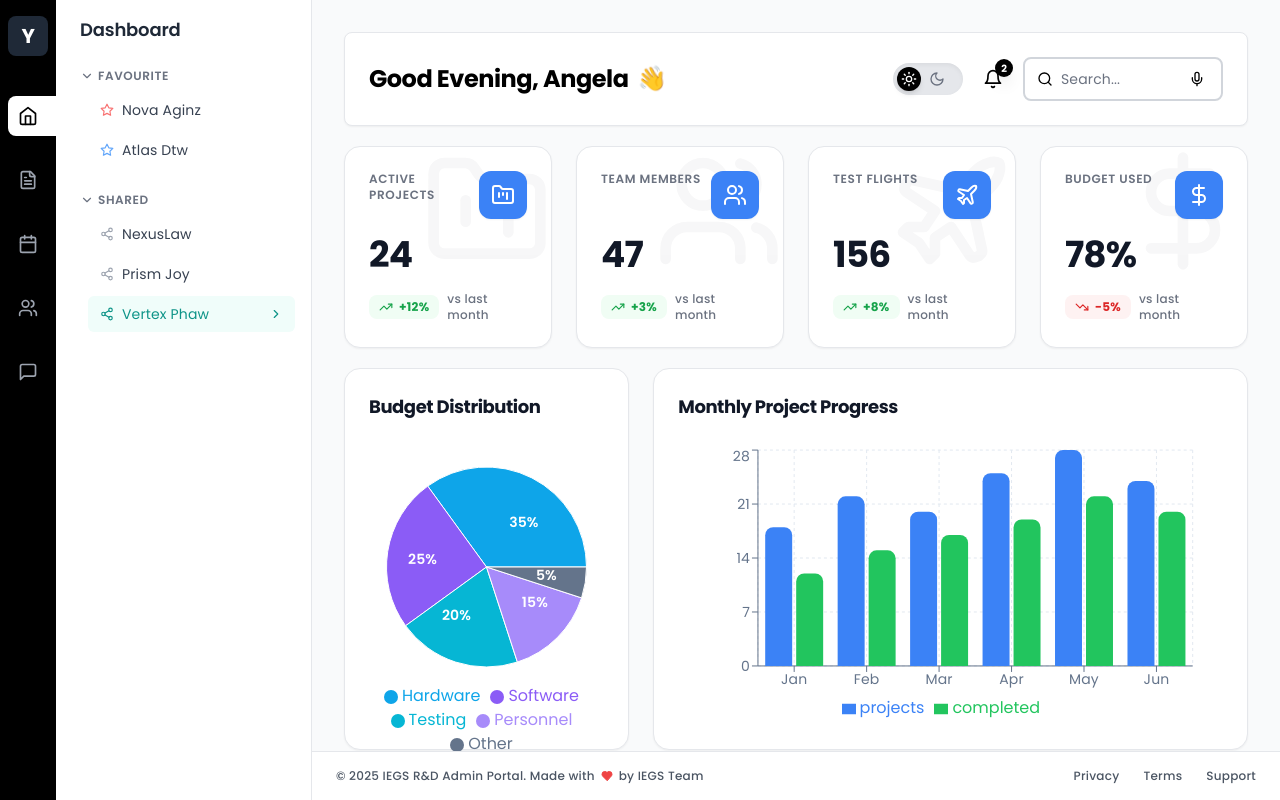
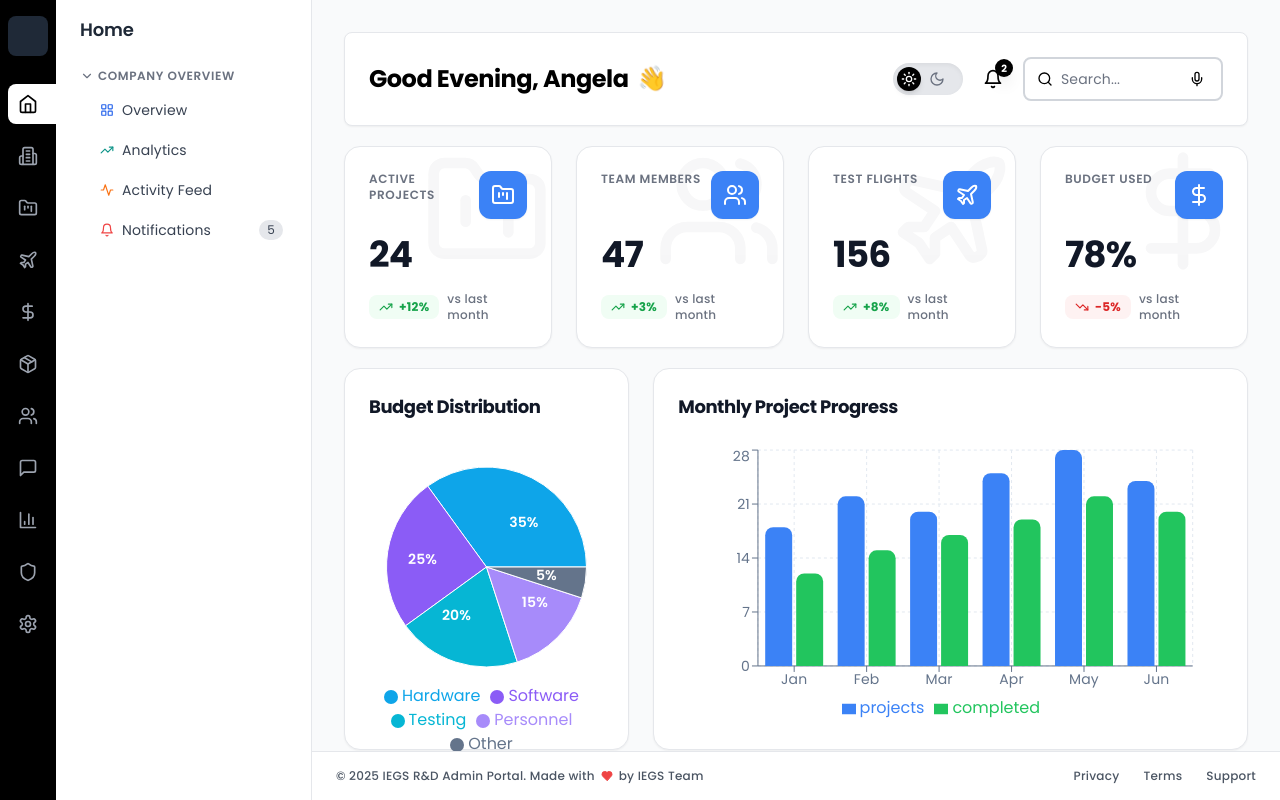
Before and after one commit to dotpyScript/iegs_rnd, a React (Vite) app: page / in a window 1280 px wide. Built offline with nearby package versions, Linux system fonts and the light colour scheme.

Commit message:
integrating changes to the side bar with relevant links

```diff
--- a/src/components/layout/Sidebar.jsx
+++ b/src/components/layout/Sidebar.jsx
@@ -1,6 +1,17 @@
 import { useState, useContext } from 'react';
 import { motion, AnimatePresence } from 'framer-motion';
-import { Home, FileText, Calendar, Users, MessageSquare, ChevronDown, ChevronRight, Star, Share2, Hash, CheckSquare, FolderKanban, Clock, Bell } from 'lucide-react';
+import {
+  Home, Building2, FolderKanban, Plane, DollarSign, Package, Users,
+  MessageSquare, BarChart3, Shield, Settings, ChevronDown, ChevronRight,
+  LayoutGrid, TrendingUp, Activity, Bell, Cog, Globe, Ruler, FileText,
+  Briefcase, UserCircle, Cpu, ShoppingCart, Truck, ClipboardList,
+  Calendar, CheckSquare, Clock, Target, FilePlus, PlaneTakeoff, Camera,
+  TestTube, Upload, Wallet, Receipt, CreditCard, Coins, Building,
+  Banknote, Box, Wrench, Battery, AlertTriangle, Plus, Store,
+  UserPlus, CalendarDays, TrendingDown, Mail, Folder, Send,
+  BarChart2, Download, Link, UserCog, Lock, Layers, Key, BookOpen,
+  Archive, Moon, Languages, BellRing, Trash2, LogOut
+} from 'lucide-react';
 import { ThemeContext } from '../../context/ThemeContext';
 
 const Sidebar = () => {
@@ -8,12 +19,17 @@ const Sidebar = () => {
   const isDarkMode = theme === 'dark';
   const [activeMenu, setActiveMenu] = useState('home');
   const [expandedSections, setExpandedSections] = useState({
-    favourite: true,
-    shared: true,
-    vertexPhaw: true,
+    home: true,
+    departments: true,
     projects: true,
-    myProjects: true,
-    team: true
+    drone: true,
+    accounting: true,
+    inventory: true,
+    hr: true,
+    communication: true,
+    reports: true,
+    admin: true,
+    settings: true
   });
 
   const toggleSection = (section) => {
@@ -23,130 +39,195 @@ const Sidebar = () => {
     }));
   };
 
-  // Menu content for each icon
+  // IEGS Admin Sidebar Menu Content
   const menuContent = {
     home: {
-      title: 'Dashboard',
+      title: 'Home',
       sections: [
         {
-          id: 'favourite',
-          label: 'FAVOURITE',
+          id: 'home',
+          label: 'COMPANY OVERVIEW',
           items: [
-            { icon: Star, label: 'Nova Aginz', color: 'text-red-400' },
-            { icon: Star, label: 'Atlas Dtw', color: 'text-blue-400' }
+            { icon: LayoutGrid, label: 'Overview', color: 'text-blue-600' },
+            { icon: TrendingUp, label: 'Analytics', color: 'text-teal-600' },
+            { icon: Activity, label: 'Activity Feed', color: 'text-orange-500' },
+            { icon: Bell, label: 'Notifications', color: 'text-red-500', badge: '5' },
+          ]
+        }
       ]
     },
+    departments: {
+      title: 'Departments',
+      sections: [
         {
-          id: 'shared',
-          label: 'SHARED',
+          id: 'departments',
+          label: 'DEPARTMENT DASHBOARDS',
           items: [
-            { icon: Share2, label: 'NexusLaw', color: 'text-gray-400' },
-            { icon: Share2, label: 'Prism Joy', color: 'text-gray-400' },
-            {
-              icon: Share2,
-              label: 'Vertex Phaw',
-              color: 'text-teal-600',
-              active: true,
-              submenu: [
-                { icon: Hash, label: 'Mobile app' },
-                { icon: Hash, label: 'Website' },
-                { icon: Hash, label: 'Logo Design' },
-                { icon: Hash, label: '3D Design' },
-                { icon: Hash, label: 'Wireframe' }
-              ]
-            }
+            { icon: Cog, label: 'R&D Department', color: 'text-purple-600' },
+            { icon: Globe, label: 'GIS Department', color: 'text-green-600' },
+            { icon: Ruler, label: 'Survey Department', color: 'text-blue-500' },
+            { icon: FileText, label: 'Accounting Department', color: 'text-emerald-600' },
+            { icon: Briefcase, label: 'Engineering Division', color: 'text-indigo-600' },
+            { icon: UserCircle, label: 'HR Department', color: 'text-pink-600' },
+            { icon: Cpu, label: 'IT & Systems', color: 'text-cyan-600' },
+            { icon: ShoppingCart, label: 'Procurement & Logistics', color: 'text-amber-600' }
           ]
         }
       ]
     },
     projects: {
-      title: 'Projects',
+      title: 'Projects & Tasks',
       sections: [
         {
           id: 'projects',
-          label: 'ALL PROJECTS',
+          label: 'PROJECT MANAGEMENT',
           items: [
-            { icon: FolderKanban, label: 'Active Projects', badge: '12', color: 'text-teal-600' },
-            { icon: Clock, label: 'In Progress', badge: '8', color: 'text-orange-500' },
-            { icon: CheckSquare, label: 'Completed', badge: '24', color: 'text-green-500' }
-          ]
-        },
-        {
-          id: 'myProjects',
-          label: 'MY PROJECTS',
-          items: [
-            { icon: Hash, label: 'E-commerce Website', color: 'text-purple-500' },
-            { icon: Hash, label: 'Mobile Banking App', color: 'text-blue-500' },
-            { icon: Hash, label: 'Dashboard Redesign', color: 'text-pink-500' }
+            { icon: Folder, label: 'All Projects', color: 'text-blue-600' },
+            { icon: Calendar, label: 'Active Projects', color: 'text-green-600', badge: '12' },
+            { icon: Clock, label: 'Pending / Upcoming', color: 'text-yellow-600', badge: '8' },
+            { icon: CheckSquare, label: 'Completed Projects', color: 'text-gray-600', badge: '24' },
+            { icon: Users, label: 'Assigned Teams', color: 'text-purple-600' },
+            { icon: Target, label: 'Milestones & Deliverables', color: 'text-orange-600' },
+            { icon: FilePlus, label: 'Create New Project', color: 'text-teal-600' }
           ]
         }
       ]
     },
-    calendar: {
-      title: 'Calendar',
+    drone: {
+      title: 'Drone Operations',
       sections: [
         {
-          id: 'events',
-          label: 'UPCOMING EVENTS',
+          id: 'drone',
+          label: 'UAV DATA & ANALYTICS',
           items: [
-            { icon: Calendar, label: 'Team Meetings', badge: '3', color: 'text-orange-500' },
-            { icon: Clock, label: 'Deadlines', badge: '5', color: 'text-red-500' },
-            { icon: Bell, label: 'Reminders', badge: '7', color: 'text-blue-500' }
-          ]
-        },
-        {
-          id: 'myCalendar',
-          label: 'MY CALENDAR',
-          items: [
-            { icon: Hash, label: 'Designer team meeting', color: 'text-orange-400' },
-            { icon: Hash, label: 'Developer team meeting', color: 'text-teal-500' },
-            { icon: Hash, label: 'Client presentation', color: 'text-purple-500' }
+            { icon: PlaneTakeoff, label: 'Flight Logs', color: 'text-sky-600' },
+            { icon: BarChart3, label: 'Telemetry Analytics', color: 'text-blue-600' },
+            { icon: Camera, label: 'Flight Media', color: 'text-purple-600' },
+            { icon: TestTube, label: 'Test Reports', color: 'text-green-600' },
+            { icon: Upload, label: 'Upload Flight Data', color: 'text-orange-600' }
           ]
         }
       ]
     },
-    team: {
-      title: 'Team',
+    accounting: {
+      title: 'Accounting & Finance',
       sections: [
         {
-          id: 'team',
-          label: 'TEAM MEMBERS',
+          id: 'accounting',
+          label: 'FINANCIAL MANAGEMENT',
           items: [
-            { icon: Users, label: 'Developers', badge: '8', color: 'text-teal-600' },
-            { icon: Users, label: 'Designers', badge: '5', color: 'text-orange-500' },
-            { icon: Users, label: 'Project Managers', badge: '3', color: 'text-purple-500' }
-          ]
-        },
-        {
-          id: 'departments',
-          label: 'DEPARTMENTS',
-          items: [
-            { icon: Hash, label: 'Engineering', color: 'text-blue-500' },
-            { icon: Hash, label: 'Design', color: 'text-pink-500' },
-            { icon: Hash, label: 'Marketing', color: 'text-green-500' }
+            { icon: Wallet, label: 'Overview', color: 'text-emerald-600' },
+            { icon: TrendingDown, label: 'Expenditures', color: 'text-red-600' },
+            { icon: Receipt, label: 'Invoices & Receipts', color: 'text-blue-600' },
+            { icon: FileText, label: 'Expense Categories', color: 'text-indigo-600' },
+            { icon: Coins, label: 'Fund Requests', color: 'text-yellow-600' },
+            { icon: Building, label: 'Departmental Budgets', color: 'text-purple-600' },
+            { icon: Banknote, label: 'Payments & Payroll', color: 'text-green-600' }
           ]
         }
       ]
     },
-    messages: {
-      title: 'Messages',
+    inventory: {
+      title: 'Inventory & Assets',
       sections: [
         {
-          id: 'messages',
-          label: 'CONVERSATIONS',
+          id: 'inventory',
+          label: 'INVENTORY MANAGEMENT',
           items: [
-            { icon: MessageSquare, label: 'Direct Messages', badge: '12', color: 'text-blue-500' },
-            { icon: Users, label: 'Team Chats', badge: '5', color: 'text-teal-500' },
-            { icon: Bell, label: 'Mentions', badge: '3', color: 'text-red-500' }
+            { icon: Box, label: 'Inventory Overview', color: 'text-blue-600' },
+            { icon: Wrench, label: 'Equipment & Hardware', color: 'text-gray-600' },
+            { icon: Battery, label: 'Consumables & Parts', color: 'text-green-600' },
+            { icon: ClipboardList, label: 'Procurement Requests', color: 'text-orange-600' },
+            { icon: AlertTriangle, label: 'Low Stock Alerts', color: 'text-red-600', badge: '3' },
+            { icon: Plus, label: 'Add Inventory Item', color: 'text-teal-600' },
+            { icon: Store, label: 'Vendors & Suppliers', color: 'text-purple-600' }
+          ]
+        }
       ]
     },
+    hr: {
+      title: 'Human Resources',
+      sections: [
         {
-          id: 'channels',
-          label: 'CHANNELS',
+          id: 'hr',
+          label: 'STAFF MANAGEMENT',
           items: [
-            { icon: Hash, label: 'general', color: 'text-gray-500' },
-            { icon: Hash, label: 'development', color: 'text-teal-500' },
-            { icon: Hash, label: 'design', color: 'text-orange-500' }
+            { icon: Users, label: 'Employee Directory', color: 'text-blue-600' },
+            { icon: Building2, label: 'Departments & Roles', color: 'text-purple-600' },
+            { icon: CalendarDays, label: 'Attendance & Leave', color: 'text-green-600' },
+            { icon: BarChart2, label: 'Performance Reports', color: 'text-orange-600' },
+            { icon: DollarSign, label: 'Payroll & Salary Info', color: 'text-emerald-600' },
+            { icon: UserPlus, label: 'Add New Employee', color: 'text-teal-600' }
+          ]
+        }
+      ]
+    },
+    communication: {
+      title: 'Communication Hub',
+      sections: [
+        {
+          id: 'communication',
+          label: 'COLLABORATION TOOLS',
+          items: [
+            { icon: MessageSquare, label: 'Chat', color: 'text-blue-600', badge: '9' },
+            { icon: Bell, label: 'Announcements', color: 'text-red-600' },
+            { icon: Calendar, label: 'Meeting Scheduler', color: 'text-purple-600' },
+            { icon: Folder, label: 'Shared Files', color: 'text-gray-600' },
+            { icon: Send, label: 'Email Broadcasts', color: 'text-teal-600' }
+          ]
+        }
+      ]
+    },
+    reports: {
+      title: 'Reports & Analytics',
+      sections: [
+        {
+          id: 'reports',
+          label: 'DATA VISUALIZATION',
+          items: [
+            { icon: BarChart3, label: 'Reports Overview', color: 'text-blue-600' },
+            { icon: Building2, label: 'Department Reports', color: 'text-purple-600' },
+            { icon: DollarSign, label: 'Financial Reports', color: 'text-green-600' },
+            { icon: FolderKanban, label: 'Project Performance', color: 'text-orange-600' },
+            { icon: Plane, label: 'Drone Analytics', color: 'text-sky-600' },
+            { icon: Download, label: 'Export Reports', color: 'text-gray-600' },
+            { icon: Link, label: 'Sync to Main Portal', color: 'text-teal-600' }
+          ]
+        }
+      ]
+    },
+    admin: {
+      title: 'Administration',
+      sections: [
+        {
+          id: 'admin',
+          label: 'SYSTEM ADMINISTRATION',
+          items: [
+            { icon: UserCog, label: 'User Management', color: 'text-blue-600' },
+            { icon: Shield, label: 'Roles & Permissions', color: 'text-purple-600' },
+            { icon: Building2, label: 'Organization Structure', color: 'text-gray-600' },
+            { icon: Lock, label: 'Authentication & Security', color: 'text-red-600' },
+            { icon: Cog, label: 'System Configurations', color: 'text-orange-600' },
+            { icon: Layers, label: 'Integrations', color: 'text-teal-600' },
+            { icon: BookOpen, label: 'Audit Logs', color: 'text-indigo-600' },
+            { icon: Archive, label: 'Backups & Data Recovery', color: 'text-green-600' }
+          ]
+        }
+      ]
+    },
+    settings: {
+      title: 'Settings',
+      sections: [
+        {
+          id: 'settings',
+          label: 'USER PREFERENCES',
+          items: [
+            { icon: Moon, label: 'Theme', color: 'text-indigo-600' },
+            { icon: Languages, label: 'Language & Region', color: 'text-blue-600' },
+            { icon: BellRing, label: 'Notifications Settings', color: 'text-orange-600' },
+            { icon: Settings, label: 'Preferences', color: 'text-gray-600' },
+            { icon: Trash2, label: 'Clear Cache', color: 'text-yellow-600' },
+            { icon: LogOut, label: 'Logout', color: 'text-red-600' }
           ]
         }
       ]
@@ -154,11 +235,17 @@ const Sidebar = () => {
   };
 
   const sidebarIcons = [
-    { id: 'home', icon: Home, label: 'Dashboard' },
-    { id: 'projects', icon: FileText, label: 'Projects' },
-    { id: 'calendar', icon: Calendar, label: 'Calendar' },
-    { id: 'team', icon: Users, label: 'Team' },
-    { id: 'messages', icon: MessageSquare, label: 'Messages' },
+    { id: 'home', icon: Home, label: 'Home' },
+    { id: 'departments', icon: Building2, label: 'Departments' },
+    { id: 'projects', icon: FolderKanban, label: 'Projects & Tasks' },
+    { id: 'drone', icon: Plane, label: 'Drone Operations' },
+    { id: 'accounting', icon: DollarSign, label: 'Accounting & Finance' },
+    { id: 'inventory', icon: Package, label: 'Inventory & Assets' },
+    { id: 'hr', icon: Users, label: 'Human Resources' },
+    { id: 'communication', icon: MessageSquare, label: 'Communication Hub' },
+    { id: 'reports', icon: BarChart3, label: 'Reports & Analytics' },
+    { id: 'admin', icon: Shield, label: 'Administration' },
+    { id: 'settings', icon: Settings, label: 'Settings' },
   ];
 
   const currentMenu = menuContent[activeMenu];
@@ -166,14 +253,13 @@ const Sidebar = () => {
   return (
     <div className="flex h-screen bg-gray-50">
       {/* Left Icon Sidebar */}
-      <div className={`w-14 flex flex-col items-center py-4 space-y-6 relative ${
+      <div className={`w-14 flex flex-col items-center py-4 space-y-3 relative ${
         isDarkMode ? 'bg-teal-600' : 'bg-black'
       }`}>
         {/* Logo */}
         <div className={`w-10 h-10 rounded-lg flex items-center justify-center text-white font-bold text-xl mb-4 ${
           isDarkMode ? 'bg-teal-500' : 'bg-gray-800'
         }`}>
-          Y
         </div>
 
         {/* Navigation Icons */}
@@ -197,7 +283,6 @@ const Sidebar = () => {
               <item.icon size={20} />
             </motion.button>
 
-            {/* Curved extension to submenu */}
             <AnimatePresence>
               {activeMenu === item.id && (
                 <motion.div
@@ -211,50 +296,15 @@ const Sidebar = () => {
                 </motion.div>
               )}
             </AnimatePresence>
-
-            {/* Top curve notch */}
-            {/* <AnimatePresence>
-              {activeMenu === item.id && (
-                <motion.div
-                  initial={{ opacity: 0, y: 10 }}
-                  animate={{ opacity: 1, y: 0 }}
-                  exit={{ opacity: 0, y: 10 }}
-                  transition={{ duration: 0.3, ease: "easeInOut" }}
-                  className="absolute right-0 -top-6 h-6 w-6 overflow-hidden"
-                >
-                  <div className={`absolute -right-9 bottom-0 h-12 w-12 rounded-br-full ${
-                    isDarkMode ? 'bg-black' : 'bg-teal-600'
-                  }`}></div>
-                </motion.div>
-              )}
-            </AnimatePresence> */}
-
-            {/* Bottom curve notch */}
-            {/* <AnimatePresence>
-              {activeMenu === item.id && (
-                <motion.div
-                  initial={{ opacity: 0, y: -10 }}
-                  animate={{ opacity: 1, y: 0 }}
-                  exit={{ opacity: 0, y: -10 }}
-                  transition={{ duration: 0.3, ease: "easeInOut" }}
-                  className="absolute right-0 -bottom-6 h-6 w-6 overflow-hidden"
-                >
-                  <div className={`absolute right-0 top-0 h-12 w-12 rounded-tr-full ${
-                    isDarkMode ? 'bg-black' : 'bg-teal-600'
-                  }`}></div>
-                </motion.div>
-              )}
-            </AnimatePresence> */}
           </div>
         ))}
       </div>
 
       {/* Main Sidebar Content */}
       <div className="w-64 bg-white border-r border-gray-200 overflow-y-auto relative">
-        {/* Rounded edge on submenu side */}
         <div className="absolute left-0 top-0 w-3 h-full pointer-events-none">
           {sidebarIcons.map((item, index) => {
-            const topPosition = 64 + (index * 56); // Calculate position based on icon spacing
+            const topPosition = 64 + (index * 56);
             return activeMenu === item.id ? (
               <div
                 key={item.id}
@@ -266,7 +316,6 @@ const Sidebar = () => {
         </div>
 
         <div className="p-4 pl-6">
-          {/* Menu Title */}
           <AnimatePresence mode="wait">
             <motion.h2
               key={activeMenu}
@@ -280,7 +329,6 @@ const Sidebar = () => {
             </motion.h2>
           </AnimatePresence>
 
-          {/* Sections */}
           <AnimatePresence mode="wait">
             <motion.div
               key={activeMenu}
@@ -293,7 +341,7 @@ const Sidebar = () => {
                 <div key={section.id} className="mb-6">
                   <button
                     onClick={() => toggleSection(section.id)}
-                className="flex items-center text-xs font-semibold text-gray-500 uppercase tracking-wider mb-2 w-full hover:text-gray-100"
+                    className="flex items-center text-xs font-semibold text-gray-500 uppercase tracking-wider mb-2 w-full hover:text-gray-700"
                   >
                     {expandedSections[section.id] ? (
                       <ChevronDown size={14} className="mr-1" />
@@ -322,7 +370,6 @@ const Sidebar = () => {
                                     ? 'text-black hover:bg-gray-100'
                                     : 'text-gray-700 hover:bg-black hover:text-gray-100'
                               }`}
-                        onClick={() => item.submenu && toggleSection(item.label.toLowerCase().replace(/\s+/g, ''))}
                             >
                               <div className="flex items-center flex-1">
                                 <item.icon size={14} className={`mr-2 ${item.color || 'text-gray-400'}`} />
@@ -333,44 +380,7 @@ const Sidebar = () => {
                                   {item.badge}
                                 </span>
                               )}
-                        {item.submenu && (
-                          expandedSections[item.label.toLowerCase().replace(/\s+/g, '')] ? (
-                            <ChevronDown size={14} />
-                          ) : (
-                            <ChevronRight size={14} />
-                          )
-                        )}
                             </div>
-
-                      {/* Submenu */}
-                      <AnimatePresence>
-                        {item.submenu && expandedSections[item.label.toLowerCase().replace(/\s+/g, '')] && (
-                          <motion.div
-                            initial={{ opacity: 0, height: 0 }}
-                            animate={{ opacity: 1, height: 'auto' }}
-                            exit={{ opacity: 0, height: 0 }}
-                            transition={{ duration: 0.2 }}
-                            className="ml-6 mt-1 space-y-1"
-                          >
-                            {item.submenu.map((subitem, subindex) => (
-                              <motion.div
-                                key={subindex}
-                                initial={{ opacity: 0, x: -10 }}
-                                animate={{ opacity: 1, x: 0 }}
-                                transition={{ delay: subindex * 0.05 }}
-                                className={`flex items-center px-3 py-1.5 text-sm rounded-md cursor-pointer ${
-                                  isDarkMode
-                                    ? 'text-gray-700 hover:bg-gray-100'
-                                    : 'text-gray-700 hover:bg-black hover:text-gray-100'
-                                }`}
-                              >
-                                <subitem.icon size={12} className="mr-2 text-gray-400" />
-                                {subitem.label}
-                              </motion.div>
-                            ))}
-                          </motion.div>
-                        )}
-                      </AnimatePresence>
                           </div>
                         ))}
                       </motion.div>
```
Lines whose indentation alone changed are shown as unchanged.
